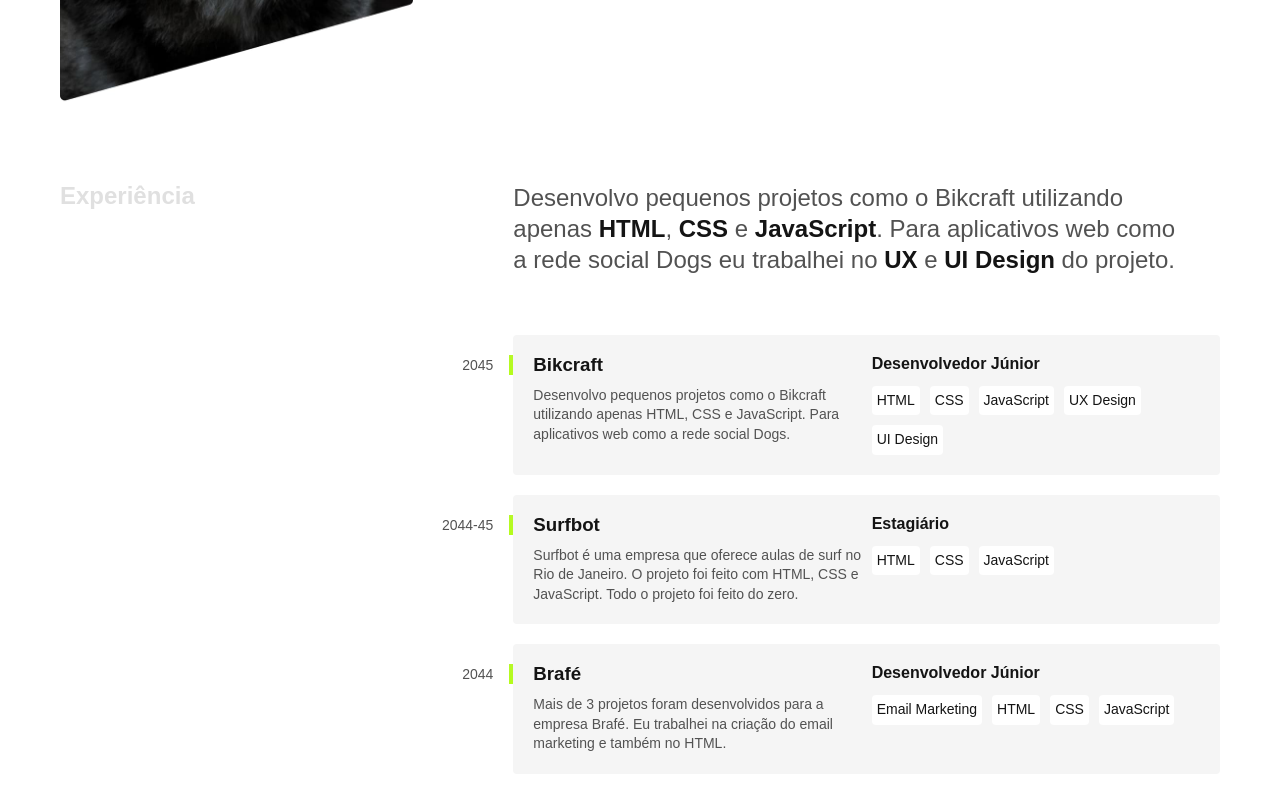
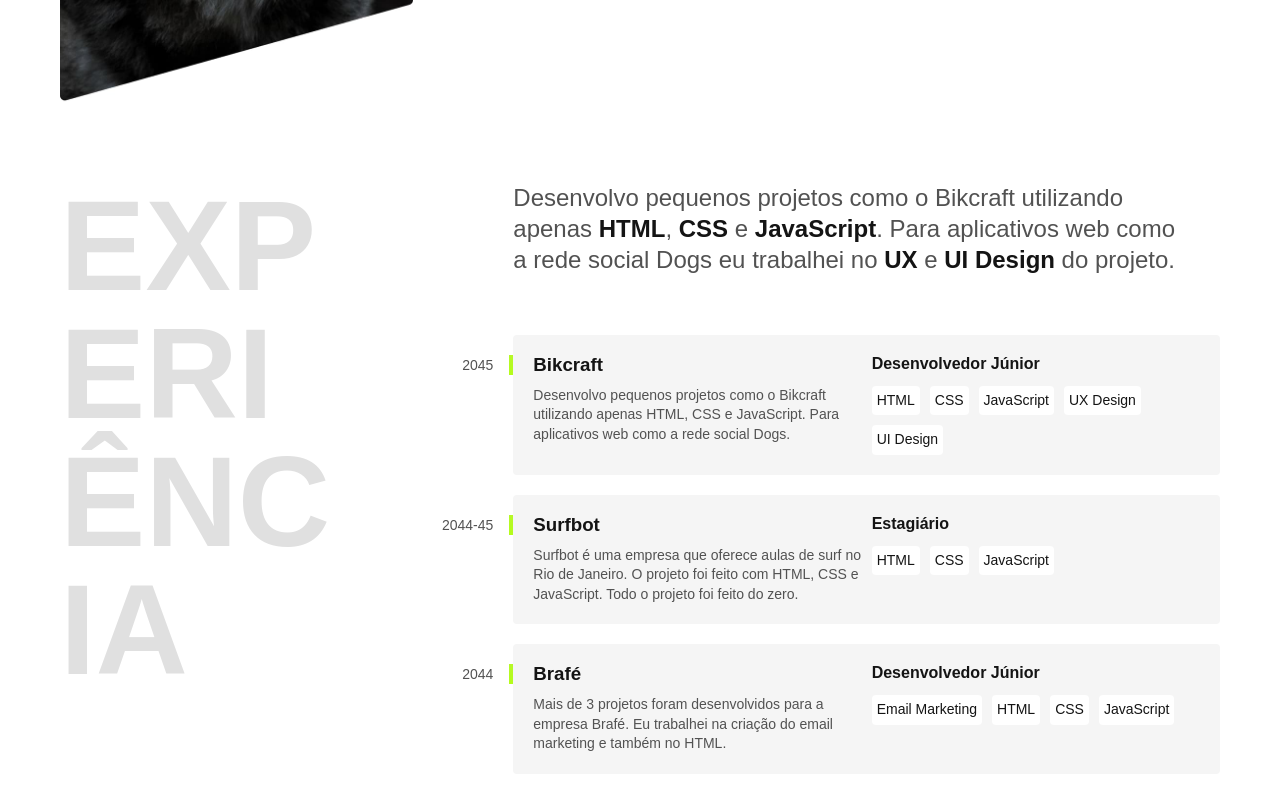
Before and after one commit to deivison556/Portfolio-lobo-Origamid, a plain HTML site: page index.html in a window 1280 px wide. Shown: the part 572-1362 px from the top of the page. Drawn offline with Linux system fonts and the light colour scheme.

Commit message:
criado a class subtitulo no global.css

```diff
--- a/assets/css/global.css
+++ b/assets/css/global.css
@@ -23,3 +23,11 @@ img {
   max-width: 100%;
   display: block;
 }
+
+.subtitulo {
+  font-size: 8rem;
+  word-break: break-all;
+  line-height: 1;
+  text-transform: uppercase;
+  max-width: 4ch;
+}
```
